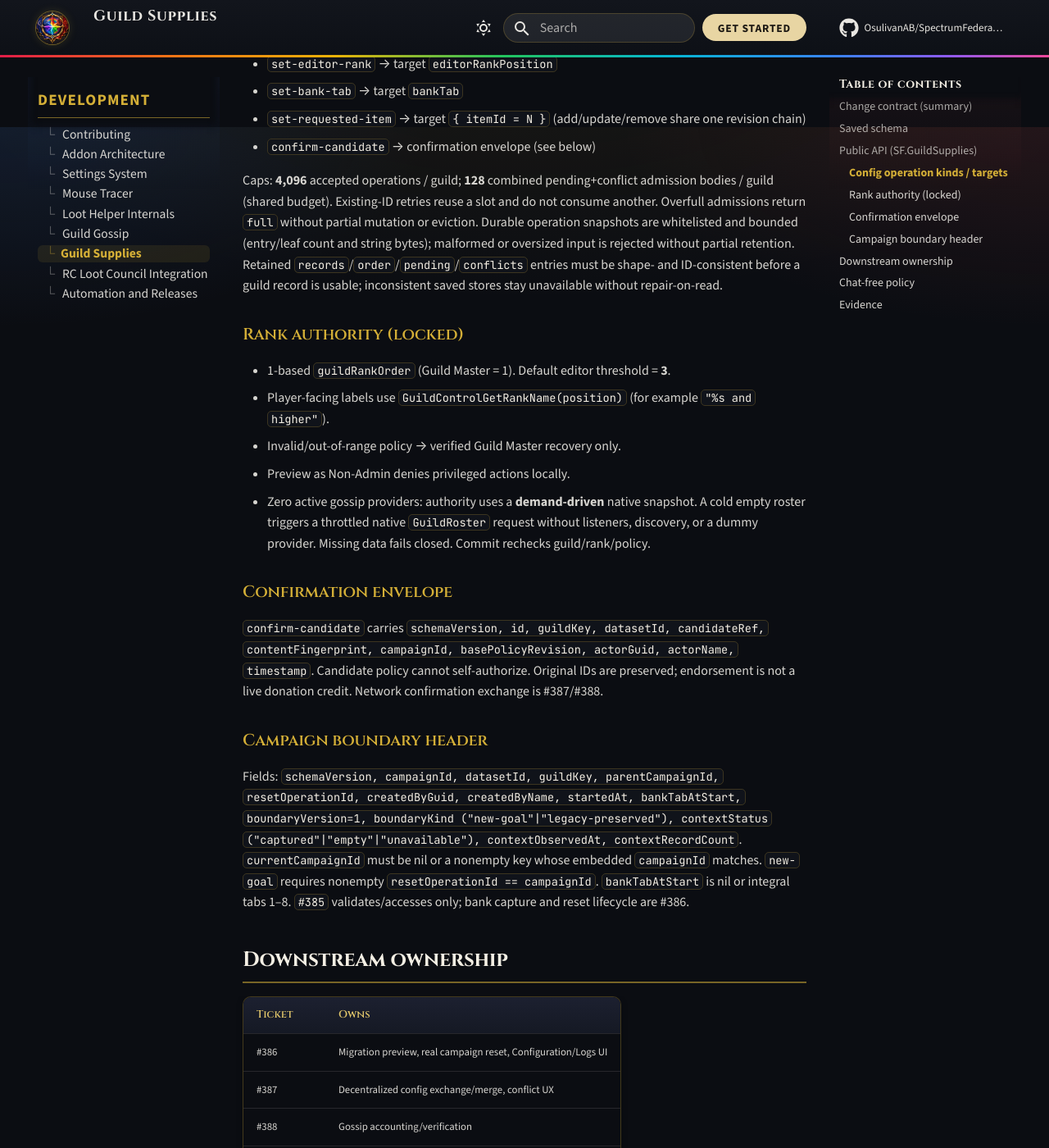
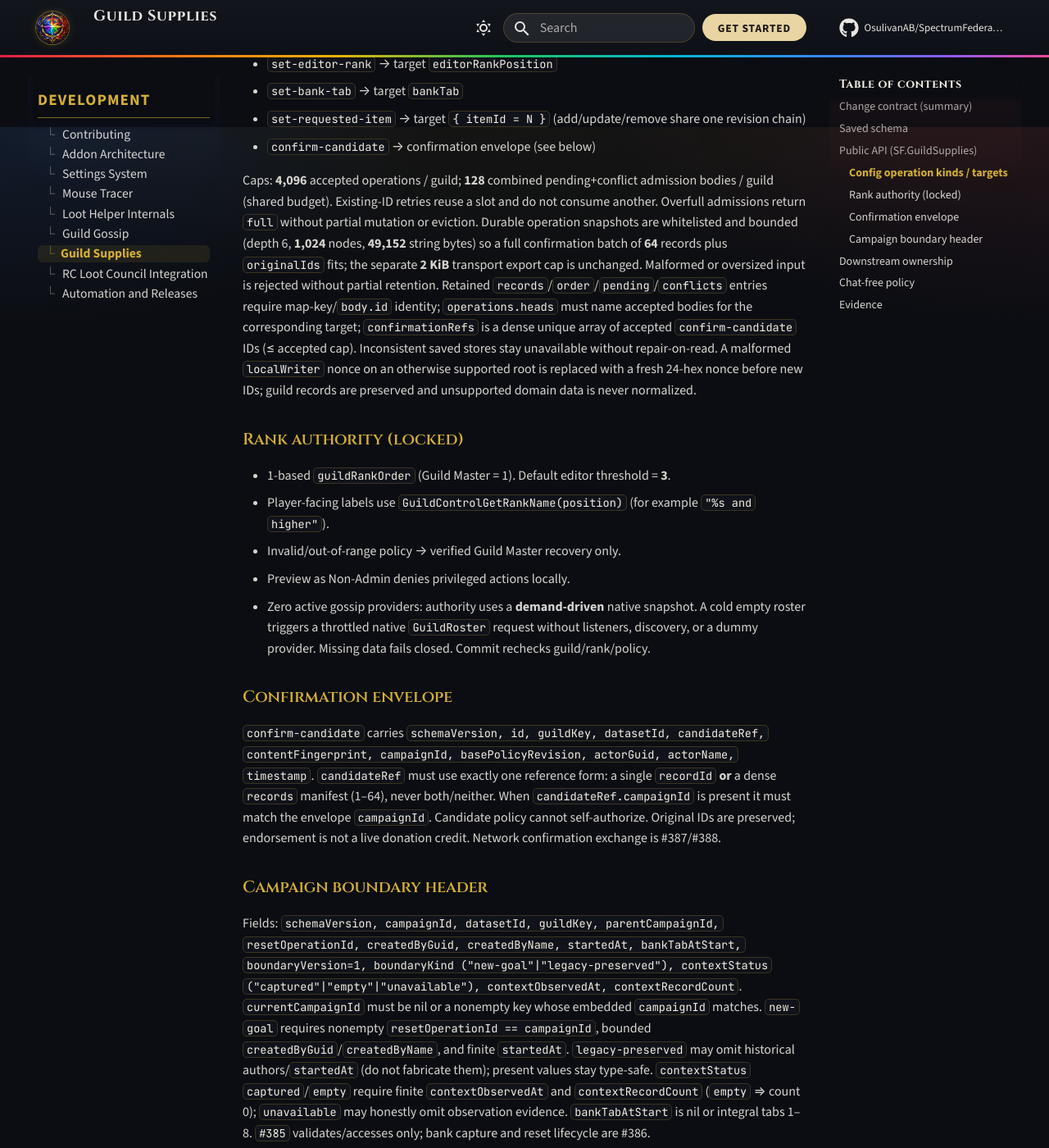
Before and after one commit to OsulivanAB/SpectrumFederation, an MkDocs documentation site: the page built from docs/development/guild-supplies/index.md, in a window 1280 px wide and 1400 px high, scrolled down 2645 px. Shown: the whole window at 82% size. Built offline with MkDocs 1.6.1 and Material for MkDocs 9.7.7, drawn with Linux system fonts in a browser that asks for light colours; comment, search, counter and statistics services are not loaded.

Commit message:
Repair remaining Guild Supplies schema admission findings on PR #392.
Align confirmation batch limits with snapshot budgets, finish typed
validators for candidate refs, heads, confirmationRefs, body IDs, writer
nonce recovery, and campaign boundary attribution/capture metadata.

Co-authored-by: Anthony <OsulivanAB@users.noreply.github.com>

```diff
--- a/docs/development/guild-supplies/index.md
+++ b/docs/development/guild-supplies/index.md
@@ -74,7 +74,7 @@ Mutation statuses: `accepted`, `duplicate`, `pending`, `rejected` with stable re
 - `set-requested-item` → target `{ itemId = N }` (add/update/remove share one revision chain)
 - `confirm-candidate` → confirmation envelope (see below)
 
-Caps: **4,096** accepted operations / guild; **128** combined pending+conflict admission bodies / guild (shared budget). Existing-ID retries reuse a slot and do not consume another. Overfull admissions return `full` without partial mutation or eviction. Durable operation snapshots are whitelisted and bounded (entry/leaf count and string bytes); malformed or oversized input is rejected without partial retention. Retained `records`/`order`/`pending`/`conflicts` entries must be shape- and ID-consistent before a guild record is usable; inconsistent saved stores stay unavailable without repair-on-read.
+Caps: **4,096** accepted operations / guild; **128** combined pending+conflict admission bodies / guild (shared budget). Existing-ID retries reuse a slot and do not consume another. Overfull admissions return `full` without partial mutation or eviction. Durable operation snapshots are whitelisted and bounded (depth 6, **1,024** nodes, **49,152** string bytes) so a full confirmation batch of **64** records plus `originalIds` fits; the separate **2 KiB** transport export cap is unchanged. Malformed or oversized input is rejected without partial retention. Retained `records`/`order`/`pending`/`conflicts` entries require map-key/`body.id` identity; `operations.heads` must name accepted bodies for the corresponding target; `confirmationRefs` is a dense unique array of accepted `confirm-candidate` IDs (≤ accepted cap). Inconsistent saved stores stay unavailable without repair-on-read. A malformed `localWriter` nonce on an otherwise supported root is replaced with a fresh 24-hex nonce before new IDs; guild records are preserved and unsupported domain data is never normalized.
 
 ### Rank authority (locked)
 
@@ -86,11 +86,11 @@ Caps: **4,096** accepted operations / guild; **128** combined pending+conflict a
 
 ### Confirmation envelope
 
-`confirm-candidate` carries `schemaVersion, id, guildKey, datasetId, candidateRef, contentFingerprint, campaignId, basePolicyRevision, actorGuid, actorName, timestamp`. Candidate policy cannot self-authorize. Original IDs are preserved; endorsement is not a live donation credit. Network confirmation exchange is #387/#388.
+`confirm-candidate` carries `schemaVersion, id, guildKey, datasetId, candidateRef, contentFingerprint, campaignId, basePolicyRevision, actorGuid, actorName, timestamp`. `candidateRef` must use exactly one reference form: a single `recordId` **or** a dense `records` manifest (1–64), never both/neither. When `candidateRef.campaignId` is present it must match the envelope `campaignId`. Candidate policy cannot self-authorize. Original IDs are preserved; endorsement is not a live donation credit. Network confirmation exchange is #387/#388.
 
 ### Campaign boundary header
 
-Fields: `schemaVersion, campaignId, datasetId, guildKey, parentCampaignId, resetOperationId, createdByGuid, createdByName, startedAt, bankTabAtStart, boundaryVersion=1, boundaryKind ("new-goal"|"legacy-preserved"), contextStatus ("captured"|"empty"|"unavailable"), contextObservedAt, contextRecordCount`. `currentCampaignId` must be nil or a nonempty key whose embedded `campaignId` matches. `new-goal` requires nonempty `resetOperationId == campaignId`. `bankTabAtStart` is nil or integral tabs 1–8. `#385` validates/accesses only; bank capture and reset lifecycle are #386.
+Fields: `schemaVersion, campaignId, datasetId, guildKey, parentCampaignId, resetOperationId, createdByGuid, createdByName, startedAt, bankTabAtStart, boundaryVersion=1, boundaryKind ("new-goal"|"legacy-preserved"), contextStatus ("captured"|"empty"|"unavailable"), contextObservedAt, contextRecordCount`. `currentCampaignId` must be nil or a nonempty key whose embedded `campaignId` matches. `new-goal` requires nonempty `resetOperationId == campaignId`, bounded `createdByGuid`/`createdByName`, and finite `startedAt`. `legacy-preserved` may omit historical authors/`startedAt` (do not fabricate them); present values stay type-safe. `contextStatus` `captured`/`empty` require finite `contextObservedAt` and `contextRecordCount` (`empty` ⇒ count 0); `unavailable` may honestly omit observation evidence. `bankTabAtStart` is nil or integral tabs 1–8. `#385` validates/accesses only; bank capture and reset lifecycle are #386.
 
 ## Downstream ownership
 
```
Also changed, not shown: 3 other files.
